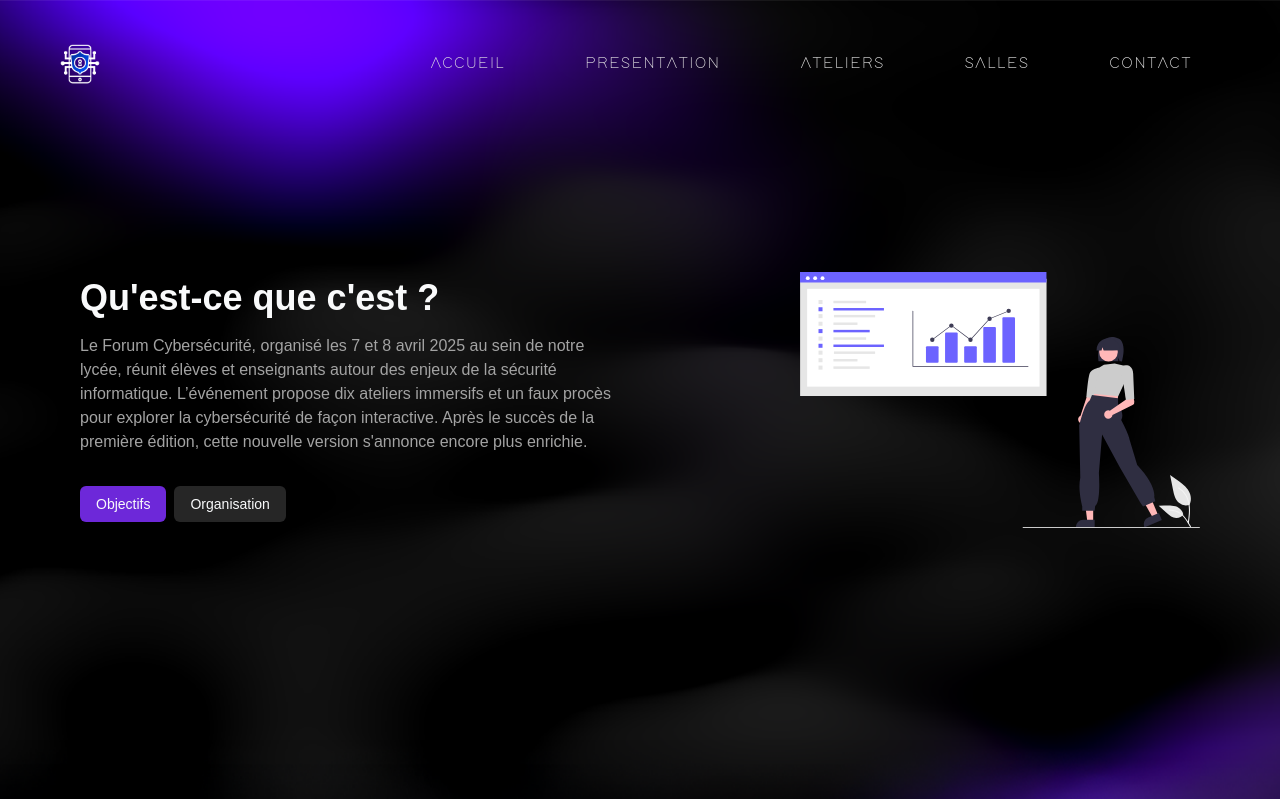
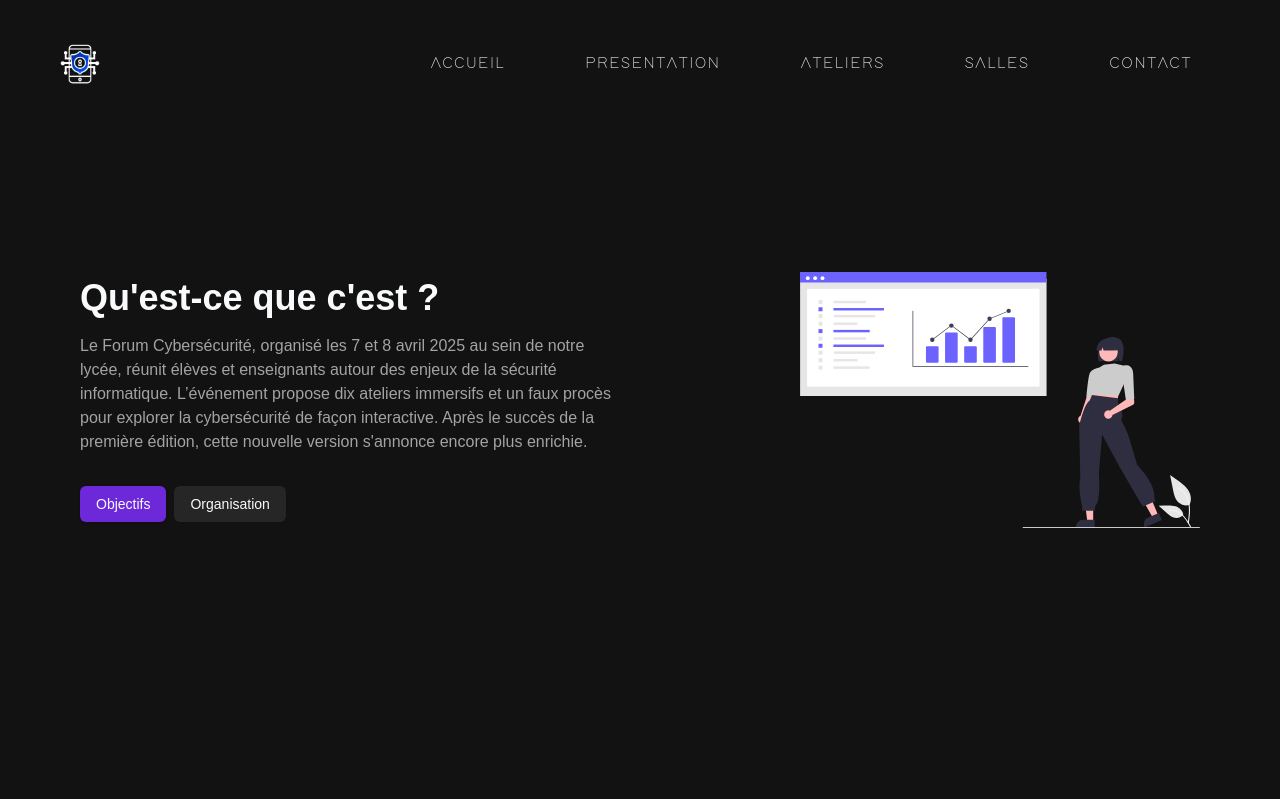
Before and after one commit to OmegazonCMoi/fcb25, a Next.js app: page /presentation in a window 1280 px wide. Shown: the top 799 px of the page. Built offline with nearby package versions, Linux system fonts and the light colour scheme.

Commit message:
J'AI PEUT ETRE UNE ALTERNANCE

```diff
--- a/src/app/presentation/page.tsx
+++ b/src/app/presentation/page.tsx
@@ -18,13 +18,6 @@ const Presentation = () => {
     return (
         <>
             <NavigationMenu />
-            <div className="relative w-full z-10">
-                <div
-                    className="absolute inset-0 bg-cover bg-center h-[360vh]"
-                    style={{ backgroundImage: "url('/images/neat-long.png')" }}
-                />
-            </div>
-
             <div className="flex items-center justify-center h-screen text-center max-w-6xl mx-auto w-full md:text-left px-4 z-20">
                 <div className="w-full md:w-1/2 z-20">
                     <h1 className="text-3xl md:text-4xl font-bold">
```
